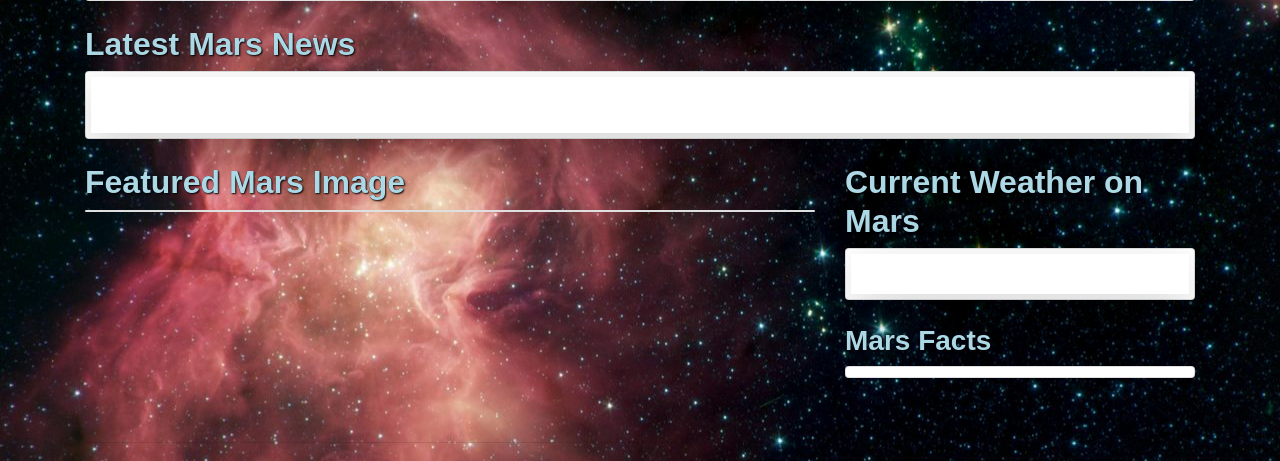
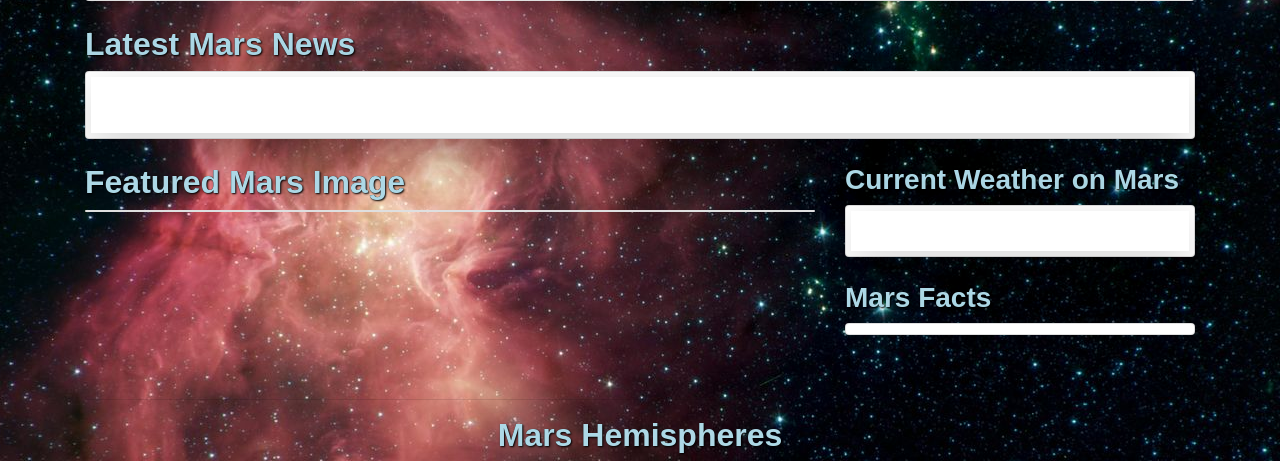
Before and after one commit to ulyssey28/Mars-Mission-Web-Scraping, a Flask app: template templates/index.html in a window 1280 px wide. Shown: the part 197-658 px from the top of the page. Run offline with Flask 2, Linux system fonts and the light colour scheme; the template is opened without the code that fills it, so the values that code supplies are empty; some libraries are stand-ins or nearby versions.

Commit message:
changed header sizes

```diff
--- a/templates/index.html
+++ b/templates/index.html
@@ -44,7 +44,7 @@
             <div class="col-4">
                 <div class="row">
                     <div class="col">
-                        <h2 class="weather-title">Current Weather on Mars</h2>
+                        <h3 class="weather-title">Current Weather on Mars</h3>
                         <div class="card weather shadow-lg">
                             <div class="card-body shadow-lg">
                                 <p class="card-text">{{mars.mars_weather}}</p>
```
